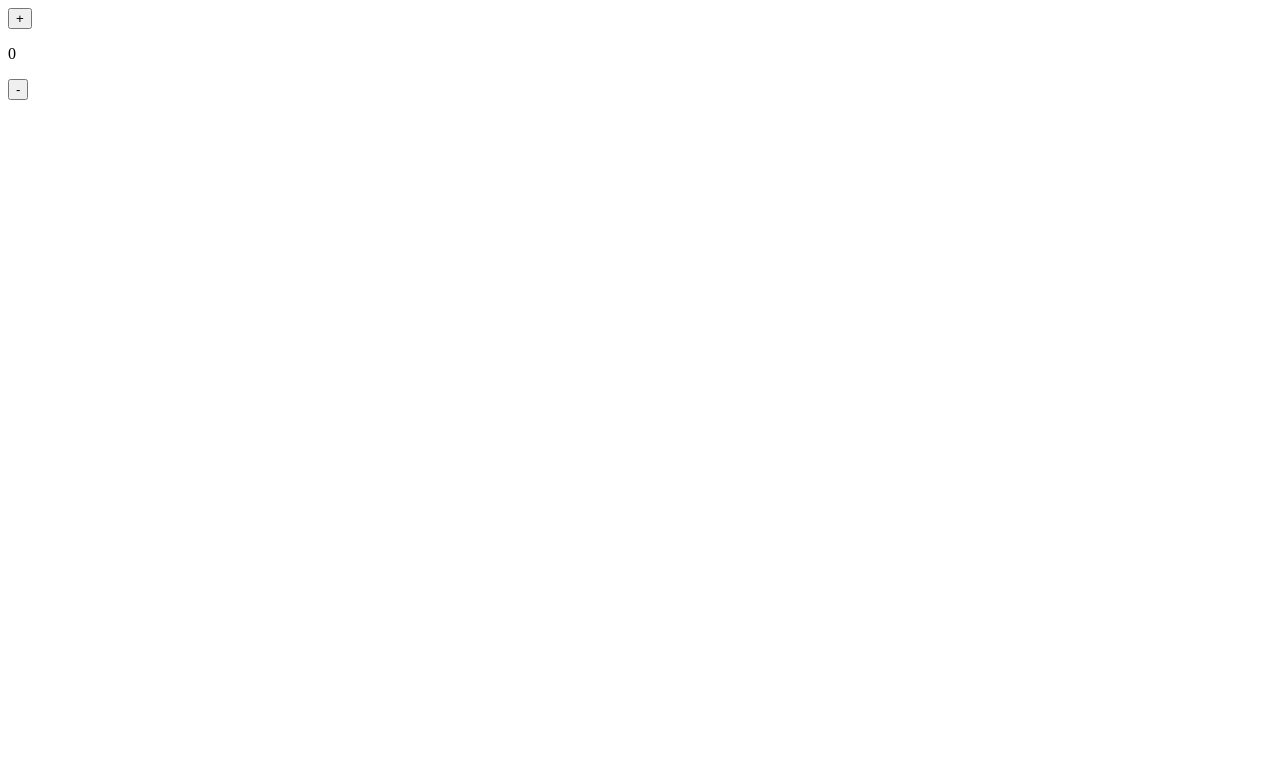
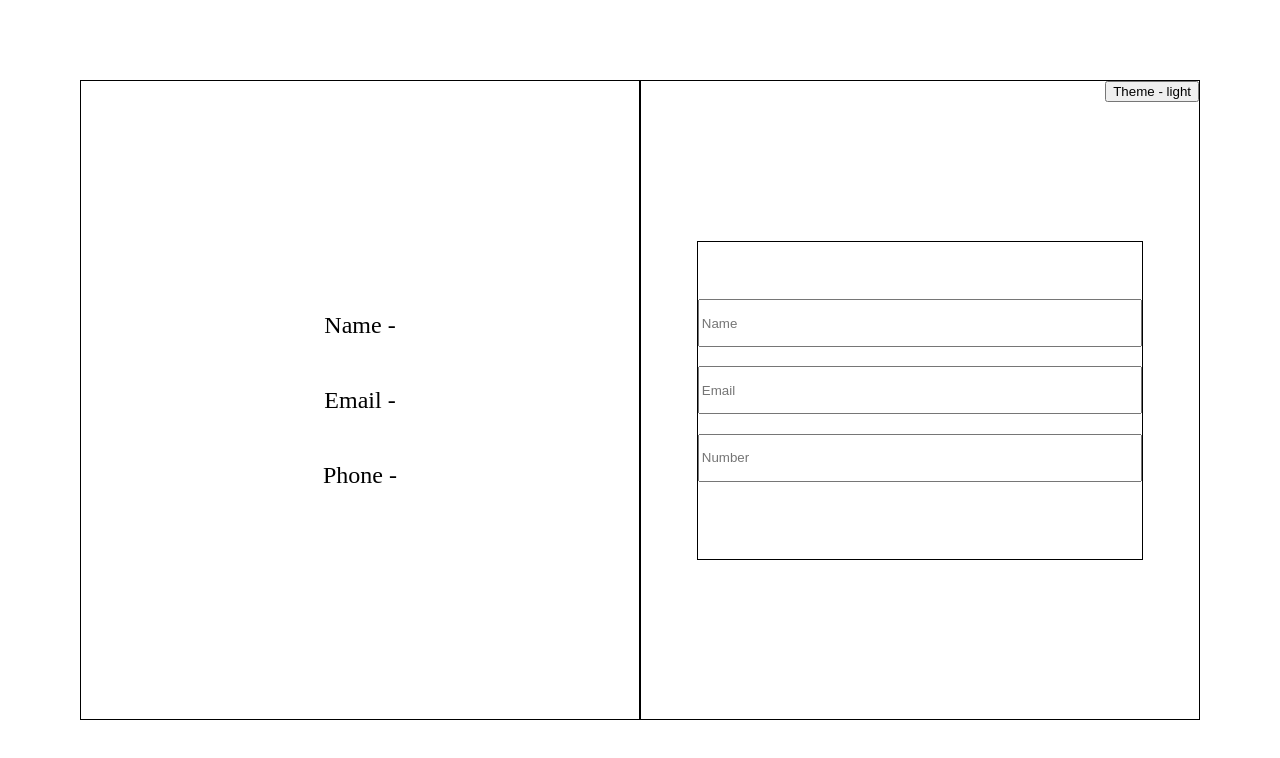
Before and after one commit to KartikMakhloga/hooks-basics, a React (Create React App) app: page / in a window 1280 px wide. Shown: the top 758 px of the page. Built offline with nearby package versions, Linux system fonts and the light colour scheme.

Commit message:
added newApp

```diff
--- a/public/index.html
+++ b/public/index.html
@@ -10,6 +10,8 @@
       content="Web site created using create-react-app"
     />
     <link rel="apple-touch-icon" href="%PUBLIC_URL%/logo192.png" />
+
+    <link rel="stylesheet" href="./style.css">
     <!--
       manifest.json provides metadata used when your web app is installed on a
       user's mobile device or desktop. See https://developers.google.com/web/fundamentals/web-app-manifest/
@@ -39,5 +41,6 @@
       To begin the development, run `npm start` or `yarn start`.
       To create a production bundle, use `npm run build` or `yarn build`.
     -->
+
   </body>
 </html>
--- /dev/null
+++ b/public/style.css
@@ -0,0 +1,65 @@
+* {
+  box-sizing: border-box;
+}
+
+body {
+  margin: 0;
+}
+
+.my-container {
+  height: 100vh;
+  padding: 5rem;
+  display: flex;
+}
+
+.form,
+.display {
+  width: 50%;
+  border: 1px solid;
+}
+
+.display {
+  display: flex;
+  flex-direction: column;
+  justify-content: center;
+  align-items: center;
+  font-size: 1.5rem;
+}
+
+.form {
+  position: relative;
+  display: flex;
+  justify-content: center;
+  align-items: center;
+}
+.theme-button{
+    position: absolute;
+    top: 0;
+    right: 0;
+}
+
+.all-input{
+   width: 80%;
+   border: 1px solid;
+   height: 50%;
+   text-align: center;
+   display: flex;
+   flex-direction: column;
+   justify-content: center;
+}
+
+.all-input input{
+    width: 100%;
+    height: 3rem;
+    margin-bottom: 1.2rem;
+}
+
+.light{
+    color: black;
+    background-color: white;
+}
+
+.dark{
+    color: white;
+    background-color: black;
+}
--- a/src/App.js
+++ b/src/App.js
@@ -38,6 +38,10 @@ function App() {
     // setCount (count + 1) will create infinite loop problem
   });
 
+  //                  Case: 3 --> it re-render when the dependency array contains the state variable
+
+
+
 
   return (
     <div>
--- /dev/null
+++ b/src/Display.jsx
@@ -0,0 +1,13 @@
+import { useState } from "react";
+
+let Display = (props) => {
+  return (
+    <div className={`display ${props.theme}`}>
+      <p>Name - {props.name}</p>
+      <p>Email - {props.email}</p>
+      <p>Phone - {props.phone}</p>
+    </div>
+  );
+};
+
+export default Display;
--- /dev/null
+++ b/src/Form.jsx
@@ -0,0 +1,40 @@
+let Form = (props) => {
+  return (
+    <div className="form">
+      <button
+        className="theme-button"
+        onClick={() => {
+          if (props.theme === "light") props.handleTheme("dark");
+          else props.handleTheme("light");
+        }}
+      >
+        Theme - {props.theme}
+      </button>
+      <div className="all-input">
+        <input
+          type="text"
+          placeholder="Name"
+          onChange={(e) => {
+            props.handleName(e.currentTarget.value);
+          }}
+        />
+        <input
+          type="email"
+          placeholder="Email"
+          onChange={(e) => {
+            props.handleEmail(e.currentTarget.value);
+          }}
+        />
+        <input
+          type="number"
+          placeholder="Number"
+          onChange={(e) => {
+            props.handlePhone(e.currentTarget.value);
+          }}
+        />
+      </div>
+    </div>
+  );
+};
+
+export default Form;
--- /dev/null
+++ b/src/NewApp.js
@@ -0,0 +1,30 @@
+import { useEffect } from "react";
+import Form from "./Form";
+import Display from "./Display";
+import { useState } from "react";
+
+function NewApp() {
+  let [name, setName] = useState("");
+  let [email, setEmail] = useState("");
+  let [phone, setPhone] = useState("");
+  let [theme, setTheme] = useState("light");
+
+  useEffect(()=>{
+    alert("theme has been changed")
+  },[theme])
+
+  return (
+    <div className="my-container">
+      <Display name={name} email={email} phone={phone} theme={theme} />
+      <Form
+        theme={theme}
+        handleName={setName}
+        handleEmail={setEmail}
+        handlePhone={setPhone}
+        handleTheme={setTheme}
+      />
+    </div>
+  );
+}
+
+export default NewApp;
--- a/src/index.js
+++ b/src/index.js
@@ -1,5 +1,7 @@
 import React from "react";
 import ReactDOM from "react-dom";
-import App from "./App";
+import NewApp from "./NewApp";
 
-ReactDOM.render(<App />, document.getElementById("root"));
+// ReactDOM.render(<App />, document.getElementById("root"));
+
+ReactDOM.render(<NewApp />, document.getElementById("root"));
```
Also changed, not shown: src/Todo.js (added, +9 -0 lines).
